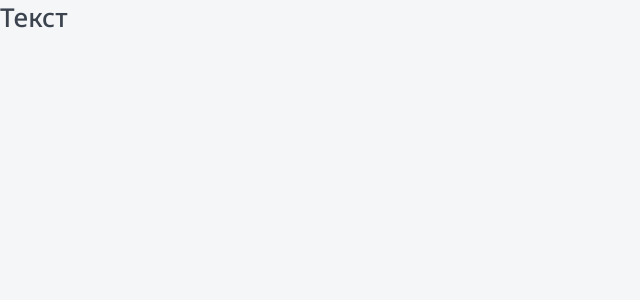
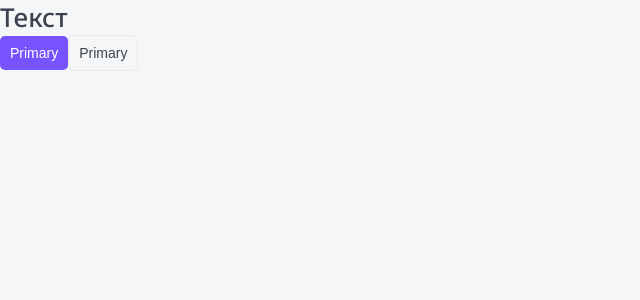
Before and after one commit to ashulha325/Rate-App-Next-JS-, a Next.js app: page / in a window 1280 px wide. Shown: the top 300 px of the page, without its empty margins (0-640 px from the left). Built offline with nearby package versions, Linux system fonts and the light colour scheme.

Commit message:
classnames , props to button

```diff
--- /dev/null
+++ b/components/Button/Button.module.css
@@ -0,0 +1,37 @@
+.button{
+    display: inline-block;
+
+    box-sizing: border-box;
+    padding: 10px;
+
+    cursor: pointer;
+    text-align: center;
+    border: none;
+    border-radius: 5px;
+    font-size: 14px;
+    line-height: 1;
+
+    transition: .35s;
+
+}
+
+.primary{
+    color: var(--white);
+    background: var(--primary);
+}
+
+.primary:hover{
+    background: var(--primaryHover);
+}
+
+.ghost{
+    background: none;
+    color: var(--black);
+    border: 1px solid var(--gray-light);
+}
+
+.ghost:hover{
+    background: var(--primary);
+    color: var(--white);
+    border-color: var(--primary);
+}
--- /dev/null
+++ b/components/Button/Button.tsx
@@ -0,0 +1,22 @@
+import { ButtonProps } from "./Button.props";
+import styles from "./Button.module.css";
+import cn from "classnames";
+
+export const Button = ({
+  appearance,
+  children,
+  className,
+  ...props
+}: ButtonProps): JSX.Element => {
+  return (
+    <button
+      {...props}
+      className={cn(styles.button, className, {
+        [styles.primary]: appearance === "primary",
+        [styles.ghost]: appearance === "ghost",
+      })}
+    >
+      {children}
+    </button>
+  );
+};
--- a/components/index.ts
+++ b/components/index.ts
@@ -1 +1,2 @@
 export * from "./Htag/Htag";
+export * from "./Button/Button";
--- a/package.json
+++ b/package.json
@@ -22,6 +22,7 @@
     "typescript": "4.9.3"
   },
   "devDependencies": {
+    "@types/classnames": "^2.3.1",
     "@typescript-eslint/eslint-plugin": "^5.43.0",
     "@typescript-eslint/parser": "^5.43.0",
     "eslint": "^8.27.0",
--- a/pages/index.tsx
+++ b/pages/index.tsx
@@ -1,9 +1,11 @@
-import { Htag } from "../components";
+import { Button, Htag } from "../components";
 
 export default function Home(): JSX.Element {
   return (
     <>
       <Htag tag="h1">Текст</Htag>
+      <Button appearance={"primary"}>Primary</Button>
+      <Button appearance={"ghost"}>Primary</Button>
     </>
   );
 }
--- a/styles/globals.css
+++ b/styles/globals.css
@@ -21,7 +21,9 @@
 :root {
   --black: #3b434e;
   --white: #fff;
+  --gray-light: #EBEBEB;
   --primary: #7653fc;
+  --primaryHover: #6344df;
   --red: #fc836d;
   --green: #1dc37e;
   --greenLight: #c8f8e4;
```
Also changed, not shown: components/Button/Button.props.tsx (added, +10 -0 lines), 1 other file (tests, documents, lock files or other folders).
